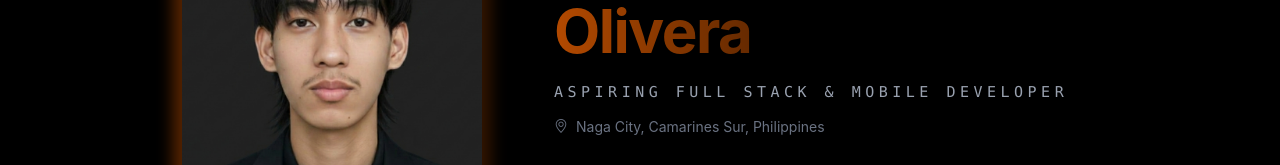
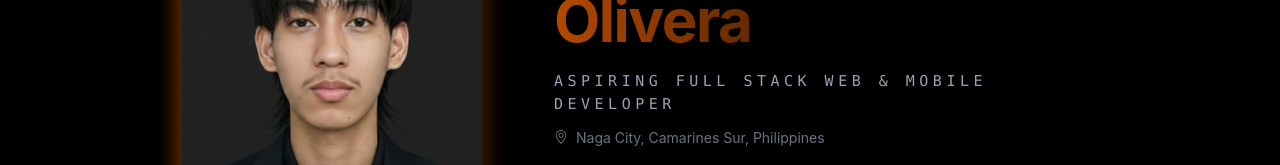
Before and after one commit to ehrvayn/Portfolio, a React (Vite) app: page / in a window 1280 px wide. Shown: the part 312-477 px from the top of the page. Built offline with nearby package versions, Linux system fonts and the light colour scheme; no server answers; what groq-sdk would draw is missing.

Commit message:
Style: altered some titles

```diff
--- a/src/components/Dividers/Container1.jsx
+++ b/src/components/Dividers/Container1.jsx
@@ -93,7 +93,7 @@ function Container1() {
                   darkMode ? "text-gray-400" : "text-gray-600"
                 }`}
               >
-                Aspiring Full Stack & Mobile Developer
+                Aspiring Full Stack Web & Mobile Developer
               </p>
 
               <div
```
